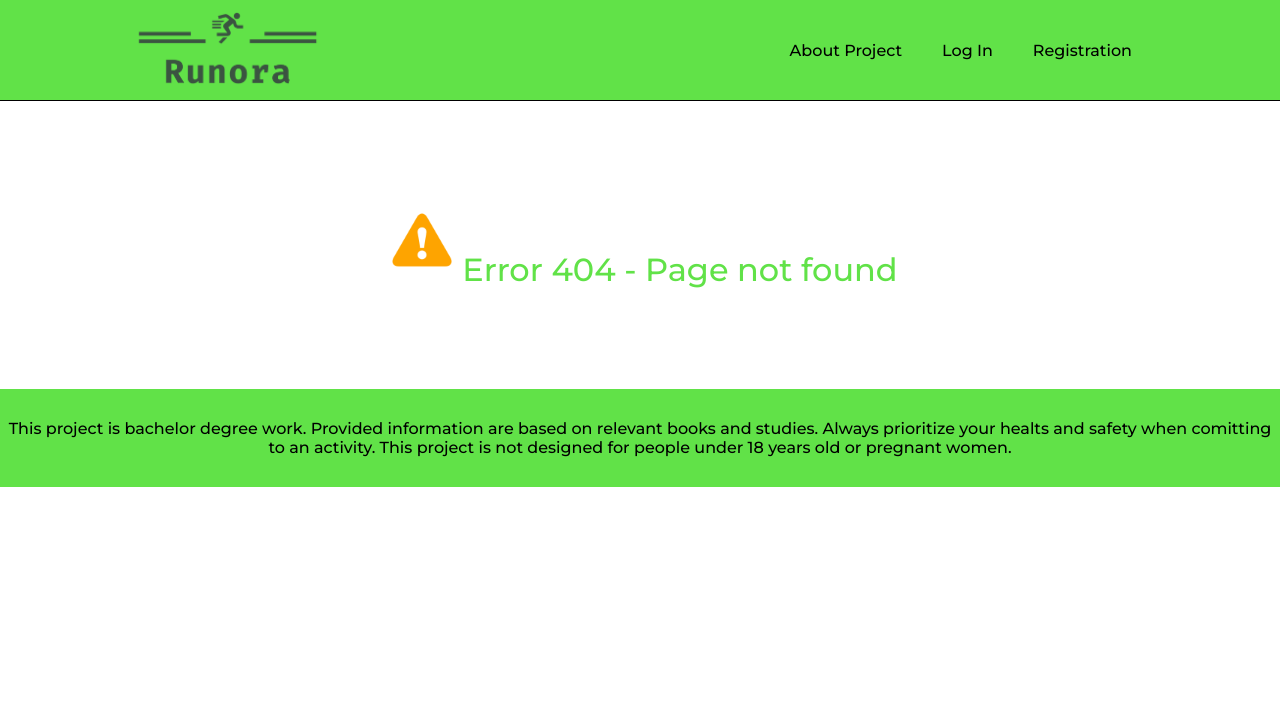
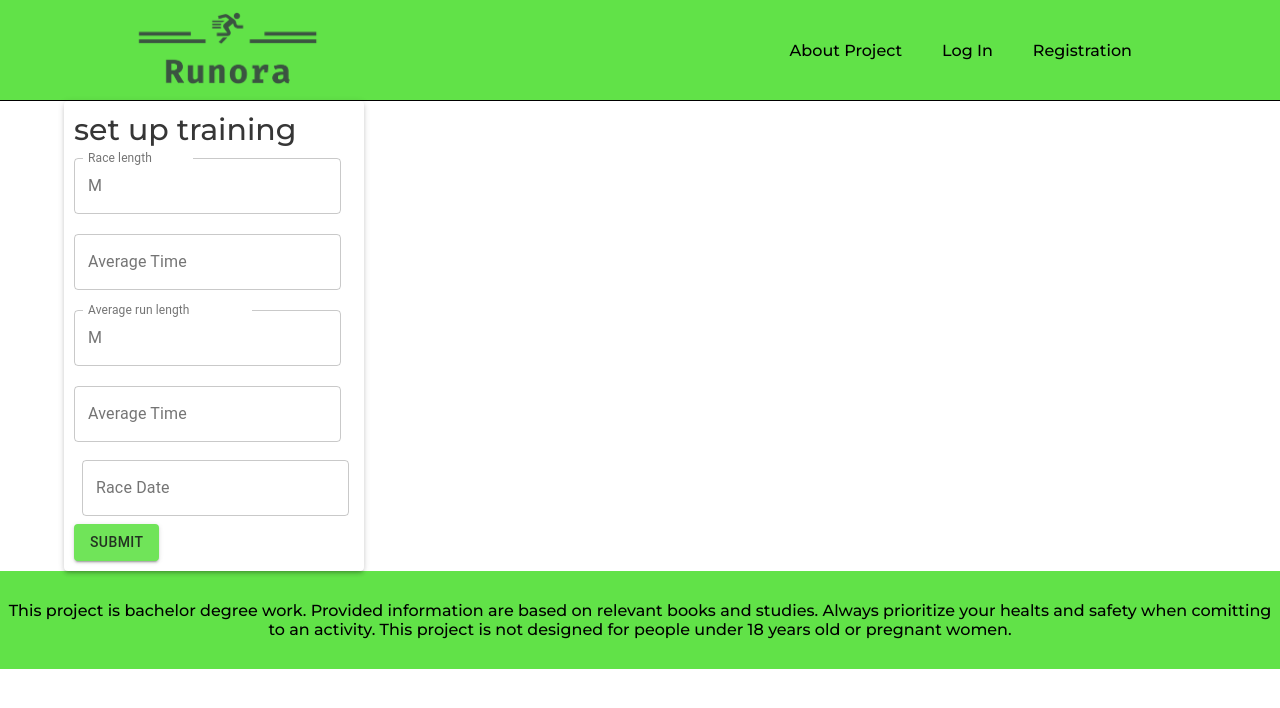
Before and after one commit to AlexZamastil/BP, a React (Create React App) app in the folder src/main/frontend/: page /generateTraining/1 in a window 1280 px wide. Shown: the top 708 px of the page. Built offline with nearby package versions, Linux system fonts and the light colour scheme.

Commit message:
multiPartFile size & small changes

```diff
--- a/src/main/frontend/src/AddExercise.js
+++ b/src/main/frontend/src/AddExercise.js
@@ -18,7 +18,7 @@ export default function AddExercise(){
 
   const [userStats,setUserStats] = useState([]);
 
-  const [SFILE,setSelectedFile] = useState(null);
+  const [selectedFile,setSelectedFile] = useState(null);
 
   const [isAdmin, setIsAdmin] = useState(false);
 
@@ -73,6 +73,7 @@ export default function AddExercise(){
       const formData = new FormData();
 
       formData.append('addExerciseRequest', new Blob([JSON.stringify({
+
         name: name,
         name_eng: name_eng,
         description: description,
@@ -83,7 +84,7 @@ export default function AddExercise(){
       })], { type: 'application/json' }));
 
 
-      formData.append('imageData', SFILE);
+      formData.append('imageData', selectedFile);
 
       try {
         const response = await fetch("http://localhost:8080/api/privileged/addExercise", {
@@ -106,17 +107,17 @@ export default function AddExercise(){
     };
     const handleImageChange = (e) => {
        setSelectedFile(e.target.files[0])
-      if (SFILE) {
+      if (selectedFile) {
         const reader = new FileReader();
 
         reader.onload = (e) => {
           const base64Data = e.target.result;
           setPicture(base64Data);
 
-          addExercise(e, SFILE);
+          addExercise(e, base64Data);
         };
 
-        reader.readAsDataURL(SFILE);
+        reader.readAsDataURL(selectedFile);
       }
     };
 
--- a/src/main/frontend/src/App.js
+++ b/src/main/frontend/src/App.js
@@ -2,7 +2,6 @@ import Navbar from "./Navbar"
 import AboutProject from "./AboutProject"
 import Profile from "./Profile"
 import { Route, Routes } from "react-router-dom"
-import { useEffect, useState} from "react";
 import WelcomePage from "./WelcomePage"
 import { useTranslation } from 'react-i18next';
 import Login from "./Login"
@@ -10,9 +9,8 @@ import Registration from "./Registration"
 import PageNotFound from "./PageNotFound";
 import UpdateData from "./UpdateData";
 import AddExercise from "./AddExercise";
-import Training from "./Training"
-
-
+import Training from "./Training";
+import GenerateTraining from "./GenerateTraining";
 
 function App() {
 
@@ -30,10 +28,12 @@ function App() {
           <Route path="/login" element={<Login/>} />
           <Route path="/register" element={<Registration/>} />
           <Route path="/UpdateData" element={<UpdateData/>}/>
-          <Route path="/" element={<WelcomePage/>}/>
           <Route path="/addExercise" element={<AddExercise/>}/>
           <Route path="/training" element={<Training/>}/>
+          <Route path="/generateTraining/:trainingType" element={<GenerateTraining />} />
           <Route path="*" element={<PageNotFound/>}/>
+          <Route path="/" element={<WelcomePage/>}/>
+
         </Routes>
 
       </div>
--- /dev/null
+++ b/src/main/frontend/src/GenerateTraining.js
@@ -0,0 +1,97 @@
+import React, { useState } from "react";
+import { Container } from '@mui/system';
+import { TextField, Button } from '@mui/material';
+import { Paper } from '@mui/material';
+import { DatePicker, TimePicker } from '@mui/x-date-pickers';
+import InputAdornment from '@mui/material/InputAdornment';
+import { useParams } from 'react-router-dom';
+import { TimeField } from '@mui/x-date-pickers/TimeField';
+
+export default function GenerateTraining() {
+    const { trainingType } = useParams();
+    const [trainingData, setTrainingData] = useState(() => ({
+        goal: trainingType,
+        lengthOfRaceInMeters: 0,
+        wantedTimeInSeconds: 0,
+        actualRunLength: 0,
+        actualTimeInSeconds: 0,
+        raceDay: new Date(),
+        startDay: new Date()
+    }));
+    const onlyNumbers = (e) => {
+        const inputValue = e.target.value.replace(/[^0-9]/g, '');
+
+        e.target.value = inputValue;
+      };
+
+     //TODO : prevest Date na cas v sekundach
+
+    function generateTrainingx() {
+      //  console.log(averageTime);
+
+    }
+        return (
+            <div>
+                  <Container>
+                <Paper elevation={3} className='paper'>
+                    <form noValidate autoComplete="off">
+                        <h1>set up training</h1>
+
+                        <TextField
+                            style={{ margin: '10px auto' }}
+                            label="Race length"
+                            id="outlined-start-adornment"
+                            sx={{ m: 1, width: '25ch' }}
+                            InputProps={{
+                                inputMode: 'numeric',
+                                pattern: '[0-9]*',
+                                startAdornment: <InputAdornment position="start">M</InputAdornment>,
+                            }}
+                            onInput={onlyNumbers}
+                            onChange={(e) => setTrainingData({ ...trainingData, lengthOfRaceInMeters: e.target.value })}
+                        />
+                        <TimeField
+                            style={{ margin: '10px auto' }}
+                            sx={{ m: 1, width: '25ch' }}
+                            label="Average Time"
+                            format="HH:mm:ss"
+                           // value={wantedTime}
+                           // onChange={(newValue) => setWantedTime(newValue)}
+                        />
+                        <TextField
+                            style={{ margin: '10px auto' }}
+                            label="Average run length   "
+                            id="outlined-start-adornment"
+                            sx={{ m: 1, width: '25ch' }}
+                            InputProps={{
+                                inputMode: 'numeric',
+                                pattern: '[0-9]*',
+                                startAdornment: <InputAdornment position="start">M</InputAdornment>,
+                            }}
+                            onInput={onlyNumbers}
+                            onChange={(e) => setTrainingData({ ...trainingData, lengthOfRaceInMeters: e.target.value })}
+                        />
+
+                        <TimeField
+                            style={{ margin: '10px auto' }}
+                            sx={{ m: 1, width: '25ch' }}
+                            label="Average Time"
+                            format="HH:mm:ss"
+                           // value={averageTime}
+                           // onChange={(newValue) => setAverageTime(newValue)}
+                        />
+                        <DatePicker
+                                className='datepicker'
+                                style={{ margin: '10px auto' }}
+                                sx={{ m: 1, width: '25ch' }}
+                                format="DD-MM-YYYY"
+                                label="Race Date"
+                                onChange={(newDate) => setTrainingData({ ...trainingData, raceDay: newDate })}
+                                />
+                        <Button variant="contained" onClick={generateTrainingx}> Submit </Button>
+                    </form>
+                </Paper>
+            </Container>
+            </div>
+        );
+    };
--- a/src/main/frontend/src/Training.js
+++ b/src/main/frontend/src/Training.js
@@ -1,8 +1,29 @@
-import { useEffect, useState } from "react";
+import { Paper, Button } from "@mui/material";
+import React, { useEffect, useState } from "react";
+import GenerateTraining from "./GenerateTraining";
+import {useNavigate} from "react-router-dom"
 
 export default function Training() {
     const [userStats, setUserStats] = useState([]);
     const [boolean, setBoolean] = useState(null);
+    const navigate = useNavigate();
+
+    const paperRun = {
+        backgroundColor: `rgb(${255}, ${132}, ${132})`,
+        padding: '20px',
+        border: '2px solid red',
+        margin: "20px"
+    };
+
+    const paperOCR = {
+        backgroundColor: `rgb(${125}, ${175}, ${255})`,
+        padding: '20px',
+        border: '2px solid blue',
+        margin: "20px"
+    };
+
+    const [pageContent, setPageContent] = useState(null);
+
 
     useEffect(() => {
         fetch("http://localhost:8080/api/authorized/user/getuserdata", {
@@ -14,9 +35,6 @@ export default function Training() {
         .then(async (response) => {
             const userStatsData = await response.json();
             setUserStats(userStatsData);
-            console.log("userstats", userStatsData);
-
-
             return fetch(`http://localhost:8080/api/authorized/hasActiveTraining/${userStatsData.user.id}`, {
                 method: "GET",
                 headers: {
@@ -28,21 +46,32 @@ export default function Training() {
             const booleanData = await response.json();
             setBoolean(booleanData);
             console.log(booleanData);
-        });
-    }, []);
+            if (boolean === true) {
+              setPageContent(<div>User has active training // TEMP</div>);
+          } else
+              setPageContent(
+                  <div className="trainingDiv">
+                      <Paper elevation={3} style={paperRun}>
+              <h1> <b>Run</b> </h1> <br /> Suitable for beginners<br /> Get in shape <br /> <br />
+              <Button variant="contained" onClick={() => generateTraining("RUN")}>Submit</Button>
+            </Paper>
+            <Paper elevation={3} style={paperOCR}>
+              <h1> <b>Gladiator race</b> </h1> <br /> Suitable for experienced runner <br /> try a new challenge <br /> <br />
+              <Button variant="contained" onClick={() => generateTraining("OCR")}>Submit</Button>
+            </Paper>
+                  </div>
+              );
+
+        })
+    }, [boolean]);
 
 
-    return (<div>
+    function generateTraining(trainingType) {
+        navigate(`/generateTraining/${trainingType}`);
+    }
 
-        {boolean == true ? (
-              <>
-              User has active training // TEMP
-              </>
+    return (
+       pageContent
+      );
 
-        ) : (<>
-          User doesnt have active training //TEMP
-          </>
-        )
-        }
-    </div>)
 }
--- a/src/main/frontend/src/styling.css
+++ b/src/main/frontend/src/styling.css
@@ -71,7 +71,12 @@ html, body {
 .nav ul .registernav:hover {
   color: #ffffff;
 }
-
+.trainingDiv {
+  display: flex;
+  flex-direction: row;
+  justify-content:center;
+  padding: 20px;
+}
 
 .logo {
   display: block;
@@ -204,6 +209,25 @@ html, body {
   margin-top: 100px;
 }
 
+.paperRun {
+  padding: 10px;
+  max-width: 300px;
+  opacity: 0.9;
+  margin: auto;
+  margin-top: 100px;
+  background: aqua;
+}
+
+.paperOCR {
+  padding: 10px;
+  max-width: 300px;
+  opacity: 0.9;
+  margin: auto;
+  margin-top: 100px;
+
+}
+
+
 
 .loginBG{
   padding: 150px;
```
Also changed, not shown: src/main/frontend/src/TagSelection.js (added, +38 -0 lines), 2 other files (tests, documents, lock files or other folders).
